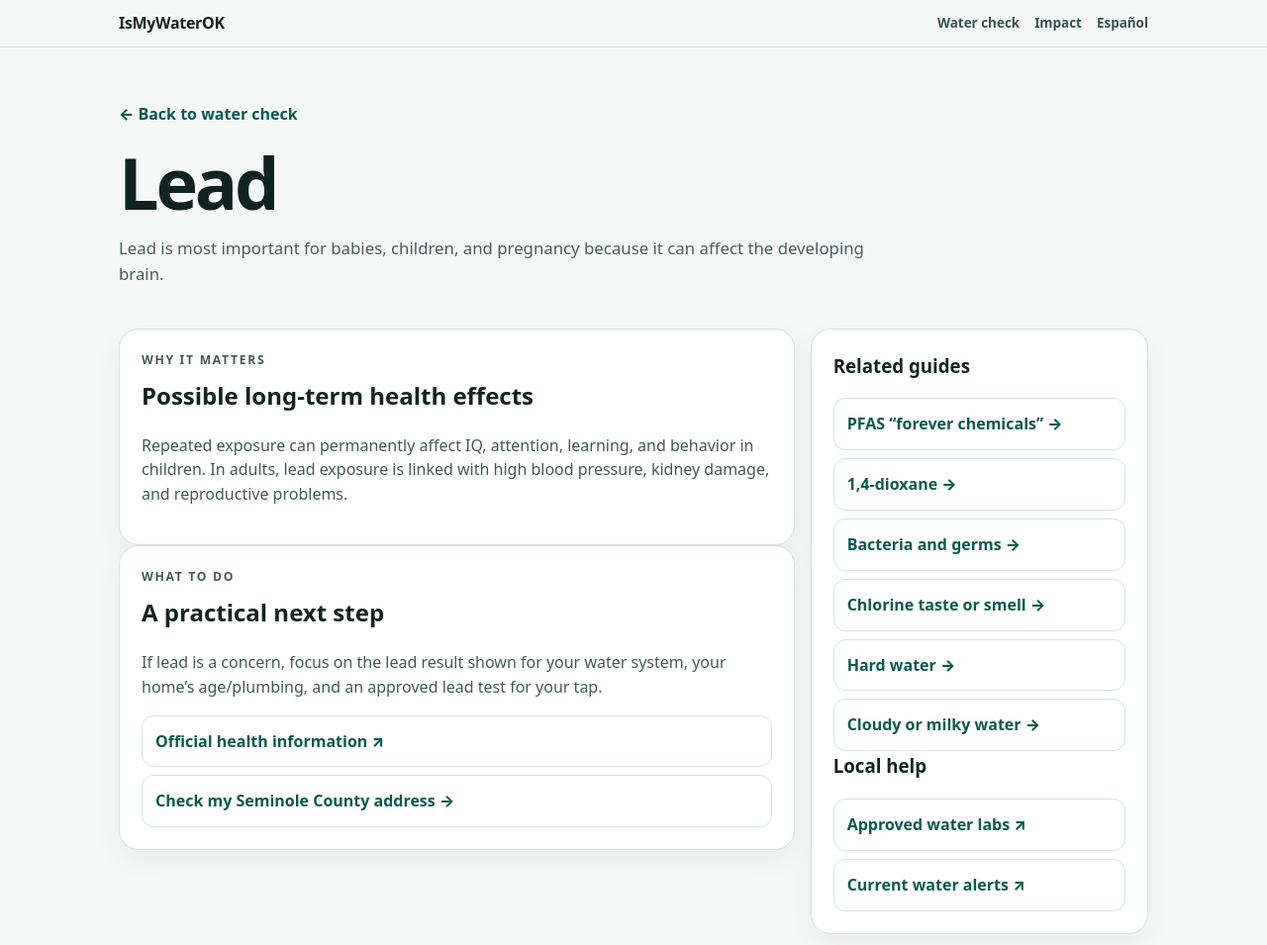
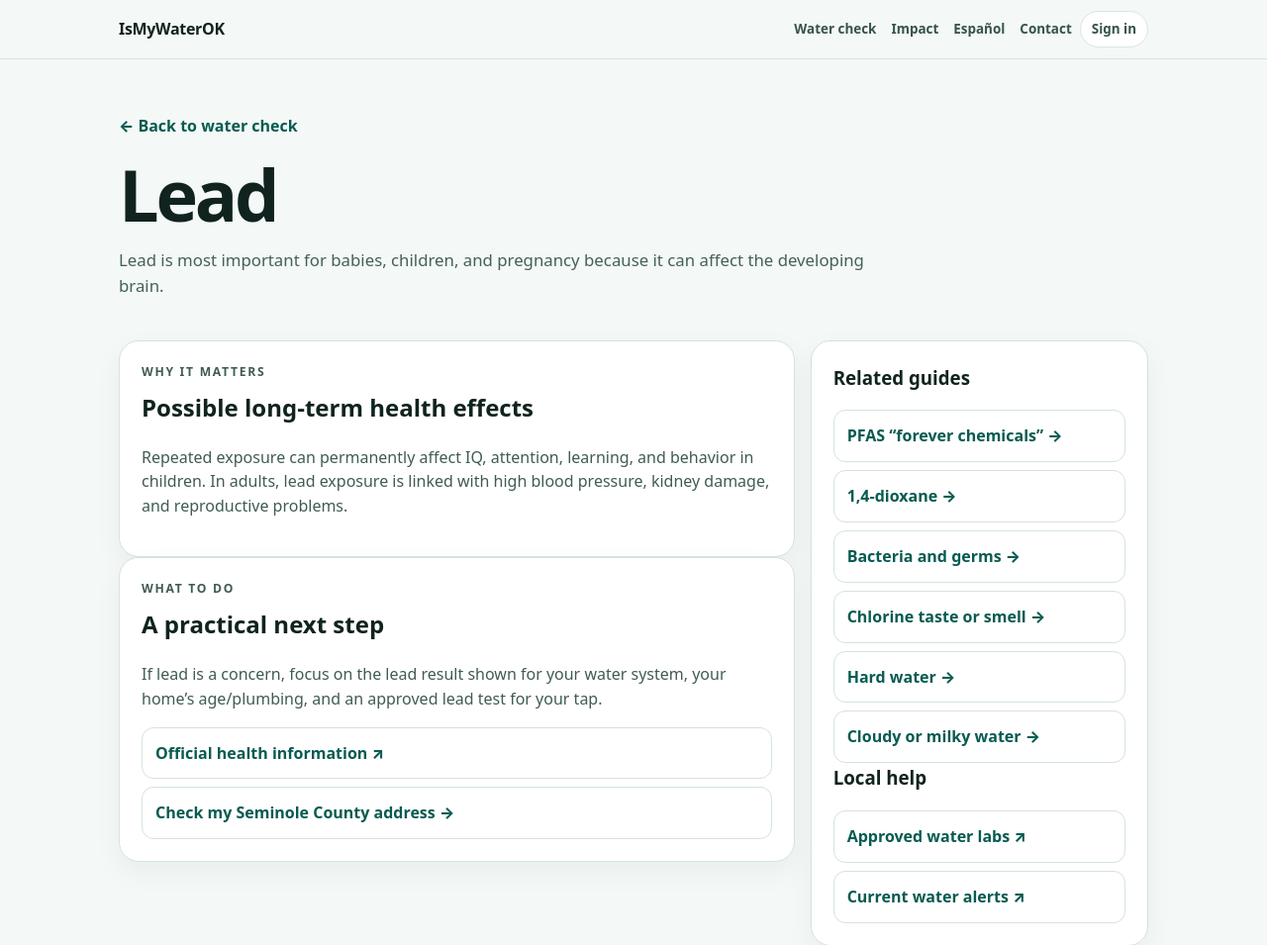
Before and after one commit to eula2299/seminole-water, a website: page public/issue.html in a window 1280 px wide. Shown: the top 955 px of the page at 99% size. Drawn offline with Linux system fonts and the light colour scheme; no server answers.

Commit message:
Add account and contact navigation to health guide pages

```diff
--- a/public/issue.html
+++ b/public/issue.html
@@ -1 +1 @@
-<!doctype html><html lang="en"><head><meta charset="utf-8"><meta name="viewport" content="width=device-width,initial-scale=1"><meta name="description" content="Plain-language drinking-water health guide for Seminole County residents."><title>Water Health Guide | IsMyWaterOK</title><link rel="stylesheet" href="/style.css"><link rel="stylesheet" href="/resident-actions.css"><link rel="stylesheet" href="/roadmap.css"><script src="/analytics.js"></script></head><body data-page="issue"><main id="page-root" class="page-shell"></main><script src="/roadmap-data.js"></script><script src="/pages.js"></script><script src="/page-tracking.js"></script></body></html>
+<!doctype html><html lang="en"><head><meta charset="utf-8"><meta name="viewport" content="width=device-width,initial-scale=1"><meta name="description" content="Plain-language drinking-water health guide for Seminole County residents with local contacts, testing resources, and water updates."><title>Water Health Guide | IsMyWaterOK</title><link rel="stylesheet" href="/style.css"><link rel="stylesheet" href="/resident-actions.css"><link rel="stylesheet" href="/roadmap.css"><link rel="stylesheet" href="/community.css"><script src="/analytics.js"></script></head><body data-page="issue"><main id="page-root" class="page-shell"></main><script src="/roadmap-data.js"></script><script src="/pages.js"></script><script src="/community.js"></script><script src="/page-tracking.js"></script></body></html>
```
